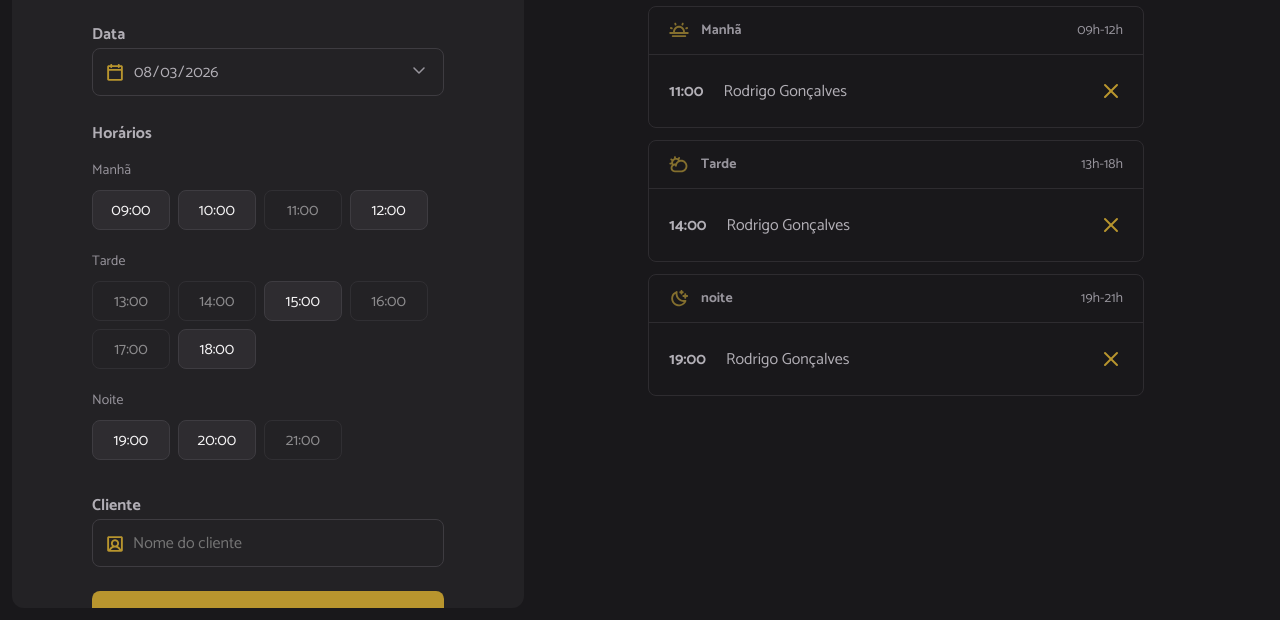
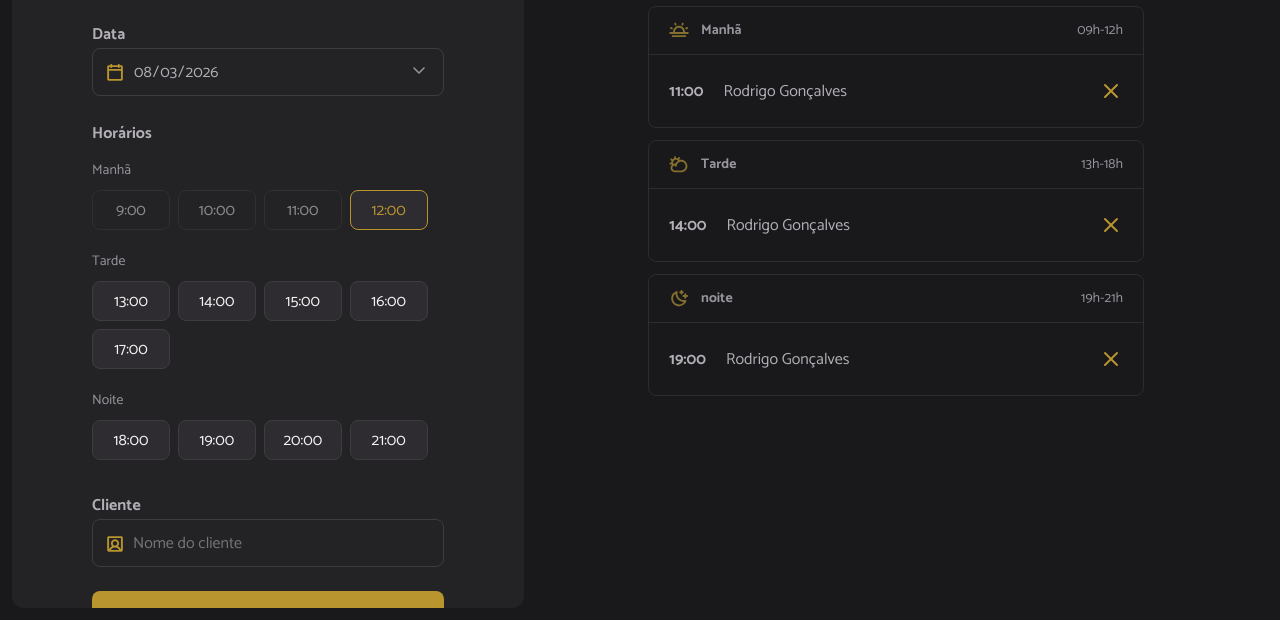
Before and after one commit to luigiceschim-taak/projeto-hair-day, a website built with webpack: page index.html in a window 1280 px wide. Both pictures are taken after a click on the item "12:00". Shown: the part 180-800 px from the top of the page. Built offline with nearby package versions, Linux system fonts and the light colour scheme.

Commit message:
feat: implement scheduling functionality with date and hour selection

```diff
--- a/index.html
+++ b/index.html
@@ -37,8 +37,8 @@
         <span class="label">Horários</span>
         <ul id="hours" class="hours" aria-label="Horários disponíveis de manhã">
           <!-- Exemplo: Manhã -->
-          <li data-period="morning" class="hour-period">Manhã</li>
-          <li data-period="morning" value="09:00" class="hour hour-available">
+          <!-- <li data-period="morning" class="hour-period">Manhã</li> -->
+          <!-- <li data-period="morning" value="09:00" class="hour hour-available">
             09:00
           </li>
           <li data-period="morning" value="10:00" class="hour hour-available">
@@ -49,10 +49,10 @@
           </li>
           <li data-period="morning" value="12:00" class="hour hour-available">
             12:00
-          </li>
+          </li> -->
           <!-- Exemplo: Tarde  -->
-          <li data-period="morning" class="hour-period">Tarde</li>
-          <li
+          <!-- <li data-period="morning" class="hour-period">Tarde</li> -->
+          <!-- <li
             data-period="afternoon"
             value="13:00"
             class="hour hour-unavailable"
@@ -85,11 +85,11 @@
           </li>
           <li data-period="afternoon" value="18:00" class="hour hour-available">
             18:00
-          </li>
+          </li> -->
           <!-- Exemplo: Noite -->
-          <li data-period="morning" class="hour-period">Noite</li>
+          <!-- <li data-period="morning" class="hour-period">Noite</li> -->
 
-          <li data-period="night" value="19:00" class="hour hour-available">
+          <!-- <li data-period="night" value="19:00" class="hour hour-available">
             19:00
           </li>
           <li data-period="night" value="20:00" class="hour hour-available">
@@ -97,7 +97,7 @@
           </li>
           <li data-period="night" value="21:00" class="hour hour-unavailable">
             21:00
-          </li>
+          </li> -->
         </ul>
 
         <label for="client" class="label">Cliente</label>
--- a/src/main.js
+++ b/src/main.js
@@ -8,3 +8,6 @@
 import "./styles/schedule.css"
 
 import "./modules/form/submit.js"
+import "./modules/page-load.js"
+
+import "./modules/form/date-chance.js"
--- /dev/null
+++ b/src/modules/form/date-chance.js
@@ -0,0 +1,10 @@
+import { schedulesDay } from "../schedules/load"
+
+const selectedDate = document.getElementById("date")
+
+
+selectedDate.onchange = () =>{
+
+    schedulesDay()
+
+}
--- /dev/null
+++ b/src/modules/form/hour-click.js
@@ -0,0 +1,15 @@
+export function hoursClick(){
+    const hours = document.querySelectorAll('.hour-available')
+
+    hours.forEach((available) =>{
+        available.addEventListener("click", (selected) =>{
+            const clicked = event.target.closest(".hour-available")
+
+            hours.forEach((hour) => {
+                hour.classList.remove('hour-selected')
+            })
+            clicked.classList.add("hour-selected")
+
+        })
+    })
+}
--- /dev/null
+++ b/src/modules/form/hours-load.js
@@ -0,0 +1,58 @@
+import {openingHours} from "../../utils/opening-hours.js"
+import { hoursClick } from "./hour-click.js"
+import dayjs from "dayjs"
+
+"use strict"
+
+const hours = document.getElementById("hours")
+
+export function hoursLoad({date}){
+
+    hours.innerHTML = ''
+
+    const opening = openingHours.map((hour) => {
+
+        const [scheduledHour] = hour.split(":");
+
+        const isHourFuture = dayjs(date).add(scheduledHour, "hour" ).isAfter(dayjs());
+
+        return {
+            hour,
+            available:isHourFuture,
+            }
+        })
+
+
+        opening.forEach( ({hour, available}) =>{
+            const li = document.createElement("li")
+            li.classList.add("hour")
+            li.classList.add( available ? "hour-available" : "hour-unavailable")
+            li.textContent = hour
+
+
+
+            if(hour === "9:00"){hourHeaderAdd("Manhã")}
+            else if(hour === "13:00"){hourHeaderAdd("Tarde")}
+            else if(hour === "18:00"){hourHeaderAdd("Noite")}
+            hours.append(li)
+
+
+
+
+
+
+
+
+        })
+
+        hoursClick()
+
+}
+
+function hourHeaderAdd(title){
+    const header = document.createElement("li")
+    header.classList.add("hour-period")
+    header.textContent = title
+    hours.append(header)
+
+}
--- a/src/modules/form/submit.js
+++ b/src/modules/form/submit.js
@@ -1,6 +1,7 @@
 import dayjs from "dayjs"
 
 const form = document.querySelector("form")
+const clientName = document.getElementById("client")
 const selectedDate = document.getElementById("date")
 
 const inputToday = dayjs(new Date()).format("YYYY-MM-DD")
@@ -13,8 +14,36 @@
 form.onsubmit = (event) => {
     // previne comportamento padrao de recarregamento da pagina
     event.preventDefault()
+try {
 
-    console.log("ENVIADO")
+    const name = clientName.value.trim()
+
+    if(!name)alert("Selecione um horario.")
+
+    const hourSelected = document.querySelector(".hour-selected")
+
+    if(!hourSelected)alert("Selecione um horario.")
+
+    const [hour] = hourSelected.innerText.split(":")
+
+    const when = dayjs(selectedDate.value).add(hour,"hour")
+
+    const id = new Date().getTime()
+
+
+    console.log({id, name, when})
+
+
+
+
+
+
+
+
+} catch (error) {
+    alert("nao foi possivel realizar o agendamento, entre em contato.")
+
+}
 
 
 }
--- /dev/null
+++ b/src/modules/page-load.js
@@ -0,0 +1,6 @@
+import { schedulesDay } from "./schedules/load.js"
+
+document.addEventListener("DOMContentLoaded", function(){
+    schedulesDay()
+
+})
--- /dev/null
+++ b/src/modules/schedules/load.js
@@ -0,0 +1,14 @@
+import { hoursLoad } from "../form/hours-load.js"
+
+const selectedDate = document.getElementById("date")
+
+export function schedulesDay(){
+    const date = selectedDate.value
+    // renderiza as horas disponiveis
+    hoursLoad({date})
+
+
+
+
+
+}
```
